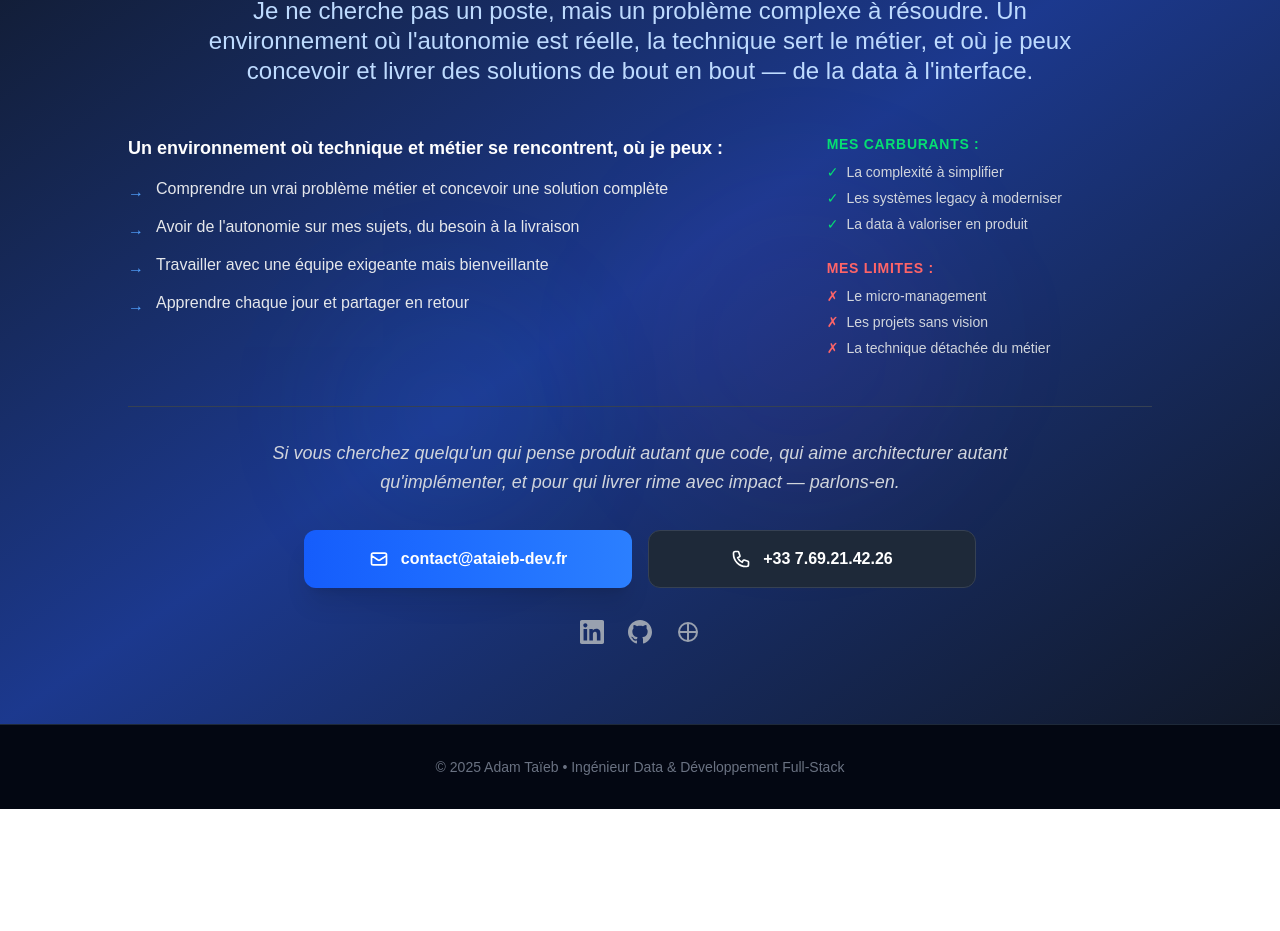
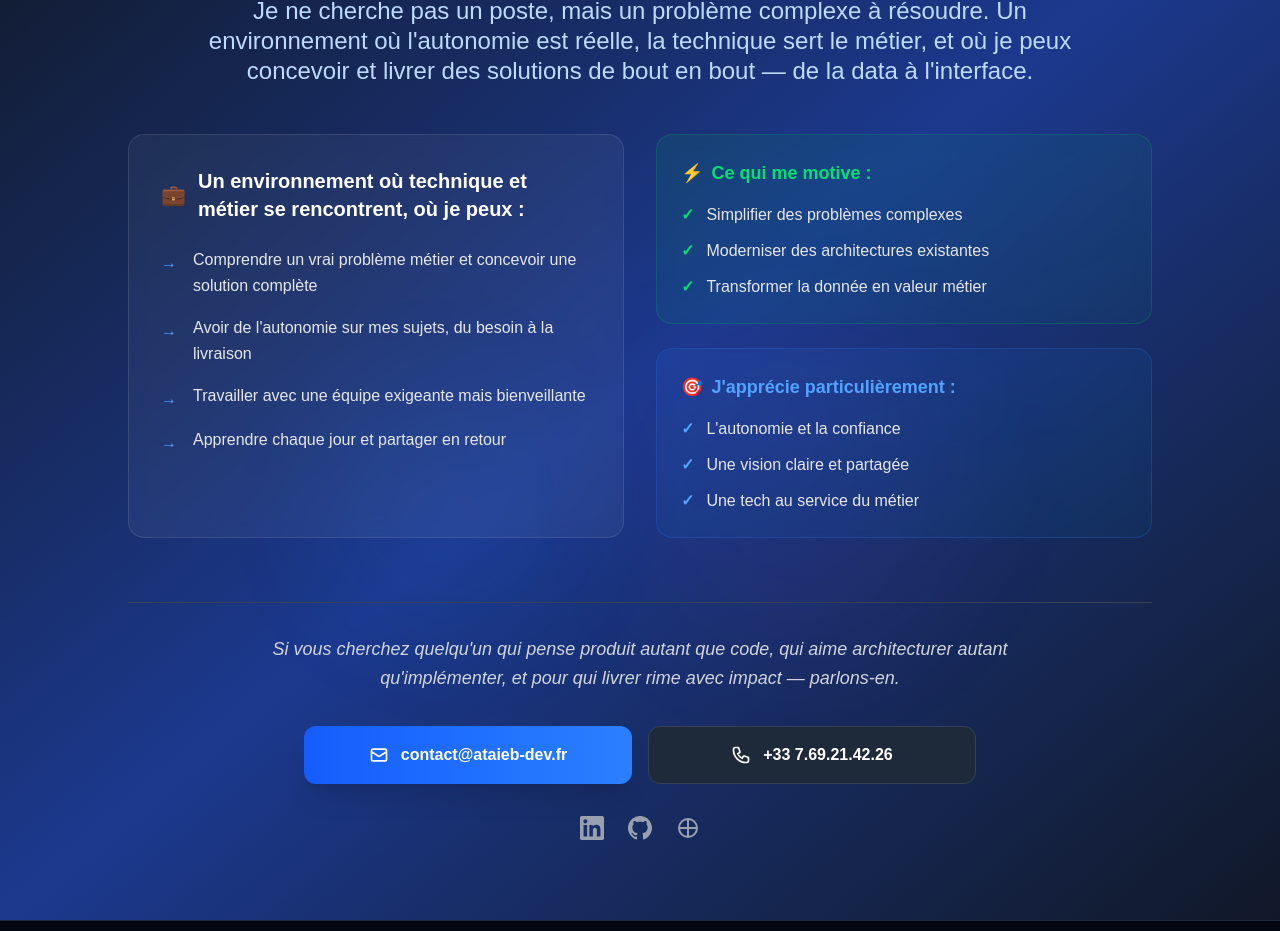
Before and after one commit to ataieb3342/portfolio, a Next.js app: page / in a window 1280 px wide. Shown: the part 3536-4467 px from the top of the page. Before the commit the page ends 4345 px from the top, so only its background shows below. Built offline with nearby package versions, Linux system fonts and the light colour scheme.

Commit message:
un peu plus soft ^^

```diff
--- a/src/components/sections/WhatISeekSection.tsx
+++ b/src/components/sections/WhatISeekSection.tsx
@@ -29,52 +29,62 @@ export const WhatISeekSection: React.FC = () => (
         </p>
       </motion.div>
 
-      {/* Compact Grid: Criteria + Motivators/Limits */}
+      {/* Main Content Grid */}
       <motion.div
-        className="grid md:grid-cols-3 gap-6 mb-12"
+        className="grid lg:grid-cols-2 gap-8 mb-16"
         initial="hidden"
         whileInView="visible"
         viewport={{ once: true }}
         variants={staggerContainer}
       >
         {/* Left: Criteria */}
-        <motion.div variants={fadeIn} className="md:col-span-2 space-y-3">
-          <h3 className="text-lg font-bold text-white mb-4">{data.whatISeek.subtitle}</h3>
-          {data.whatISeek.criteria.map((criterion, index) => (
-            <div key={index} className="flex items-start gap-3 text-gray-200">
-              <span className="text-blue-400 font-bold mt-0.5">→</span>
-              <span className="flex-1 leading-snug">{criterion}</span>
-            </div>
-          ))}
+        <motion.div
+          variants={fadeIn}
+          className="bg-white/5 backdrop-blur-sm border border-white/10 rounded-2xl p-8 hover:border-blue-500/30 transition-all duration-300"
+        >
+          <h3 className="text-xl font-bold text-white mb-6 flex items-center gap-3">
+            <span className="text-blue-400">💼</span>
+            {data.whatISeek.subtitle}
+          </h3>
+          <div className="space-y-4">
+            {data.whatISeek.criteria.map((criterion, index) => (
+              <div key={index} className="flex items-start gap-4 group">
+                <span className="text-blue-400 font-bold mt-1 group-hover:scale-110 transition-transform">→</span>
+                <span className="flex-1 text-gray-200 leading-relaxed">{criterion}</span>
+              </div>
+            ))}
+          </div>
         </motion.div>
 
-        {/* Right: Motivators & Limits stacked */}
-        <motion.div variants={fadeIn} className="space-y-6">
+        {/* Right: Motivators & Limits Grid */}
+        <motion.div variants={fadeIn} className="grid gap-6">
           {/* Motivators */}
-          <div>
-            <h3 className="text-sm font-bold text-green-400 mb-2 uppercase tracking-wider">
+          <div className="bg-gradient-to-br from-green-500/10 to-emerald-500/5 backdrop-blur-sm border border-green-500/20 rounded-2xl p-6 hover:border-green-500/40 transition-all duration-300">
+            <h3 className="text-lg font-bold text-green-400 mb-4 flex items-center gap-2">
+              <span>⚡</span>
               {data.whatISeek.motivators.title}
             </h3>
-            <ul className="space-y-1.5">
+            <ul className="space-y-3">
               {data.whatISeek.motivators.items.map((item, index) => (
-                <li key={index} className="text-gray-300 text-sm flex items-start gap-2">
-                  <span className="text-green-400">✓</span>
-                  <span>{item}</span>
+                <li key={index} className="text-gray-200 flex items-start gap-3 group">
+                  <span className="text-green-400 font-bold group-hover:scale-110 transition-transform">✓</span>
+                  <span className="flex-1">{item}</span>
                 </li>
               ))}
             </ul>
           </div>
 
           {/* Limits */}
-          <div>
-            <h3 className="text-sm font-bold text-red-400 mb-2 uppercase tracking-wider">
+          <div className="bg-gradient-to-br from-blue-500/10 to-cyan-500/5 backdrop-blur-sm border border-blue-500/20 rounded-2xl p-6 hover:border-blue-500/40 transition-all duration-300">
+            <h3 className="text-lg font-bold text-blue-400 mb-4 flex items-center gap-2">
+              <span>🎯</span>
               {data.whatISeek.limits.title}
             </h3>
-            <ul className="space-y-1.5">
+            <ul className="space-y-3">
               {data.whatISeek.limits.items.map((item, index) => (
-                <li key={index} className="text-gray-300 text-sm flex items-start gap-2">
-                  <span className="text-red-400">✗</span>
-                  <span>{item}</span>
+                <li key={index} className="text-gray-200 flex items-start gap-3 group">
+                  <span className="text-blue-400 font-bold group-hover:scale-110 transition-transform">✓</span>
+                  <span className="flex-1">{item}</span>
                 </li>
               ))}
             </ul>
--- a/src/lib/data.ts
+++ b/src/lib/data.ts
@@ -31,19 +31,19 @@ export const data: FullData = {
         "Apprendre chaque jour et partager en retour"
       ],
       motivators: {
-        title: "Mes carburants :",
+        title: "Ce qui me motive :",
         items: [
-          "La complexité à simplifier",
-          "Les systèmes legacy à moderniser",
-          "La data à valoriser en produit"
+          "Simplifier des problèmes complexes",
+          "Moderniser des architectures existantes",
+          "Transformer la donnée en valeur métier"
         ]
       },
       limits: {
-        title: "Mes limites :",
+        title: "J'apprécie particulièrement :",
         items: [
-          "Le micro-management",
-          "Les projets sans vision",
-          "La technique détachée du métier"
+          "L'autonomie et la confiance",
+          "Une vision claire et partagée",
+          "Une tech au service du métier"
         ]
       },
       closingStatement: "Si vous cherchez quelqu'un qui pense produit autant que code, qui aime architecturer autant qu'implémenter, et pour qui livrer rime avec impact — parlons-en.",
```
